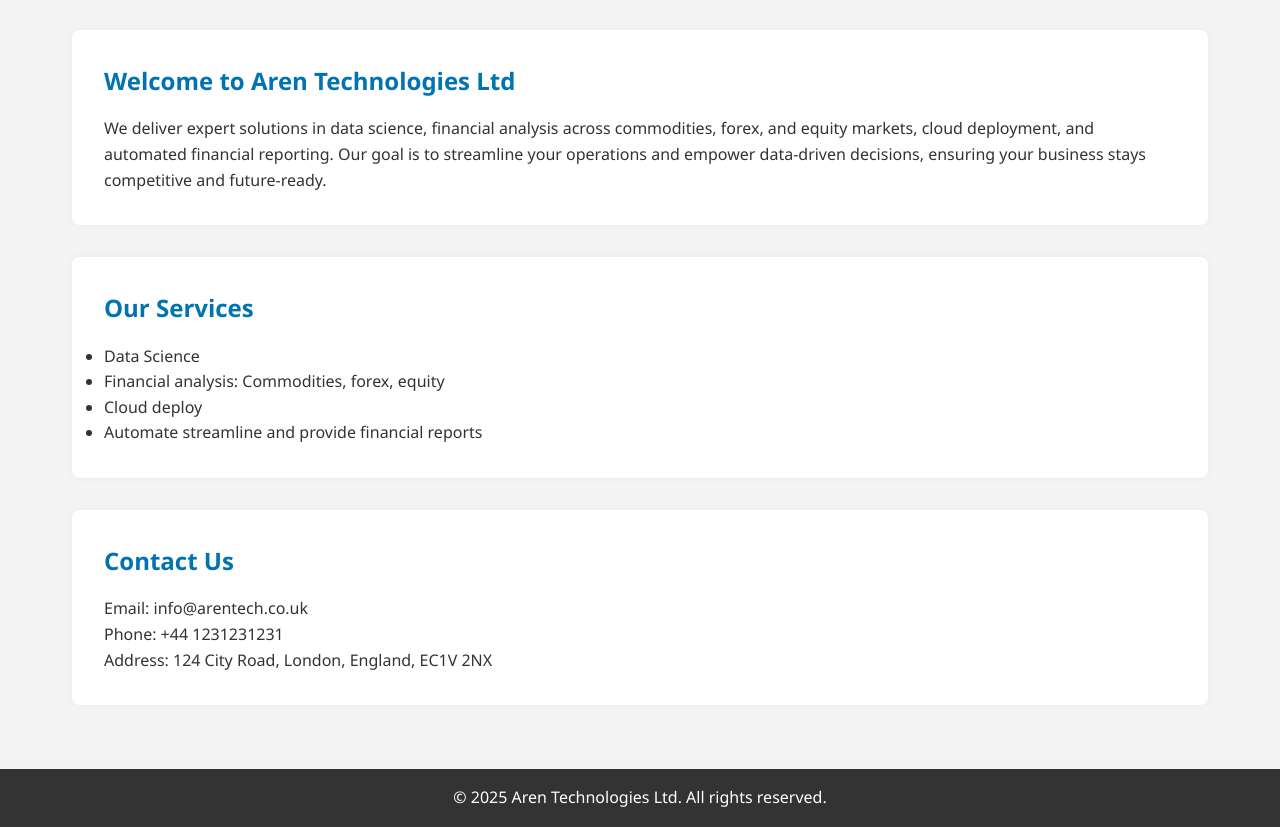
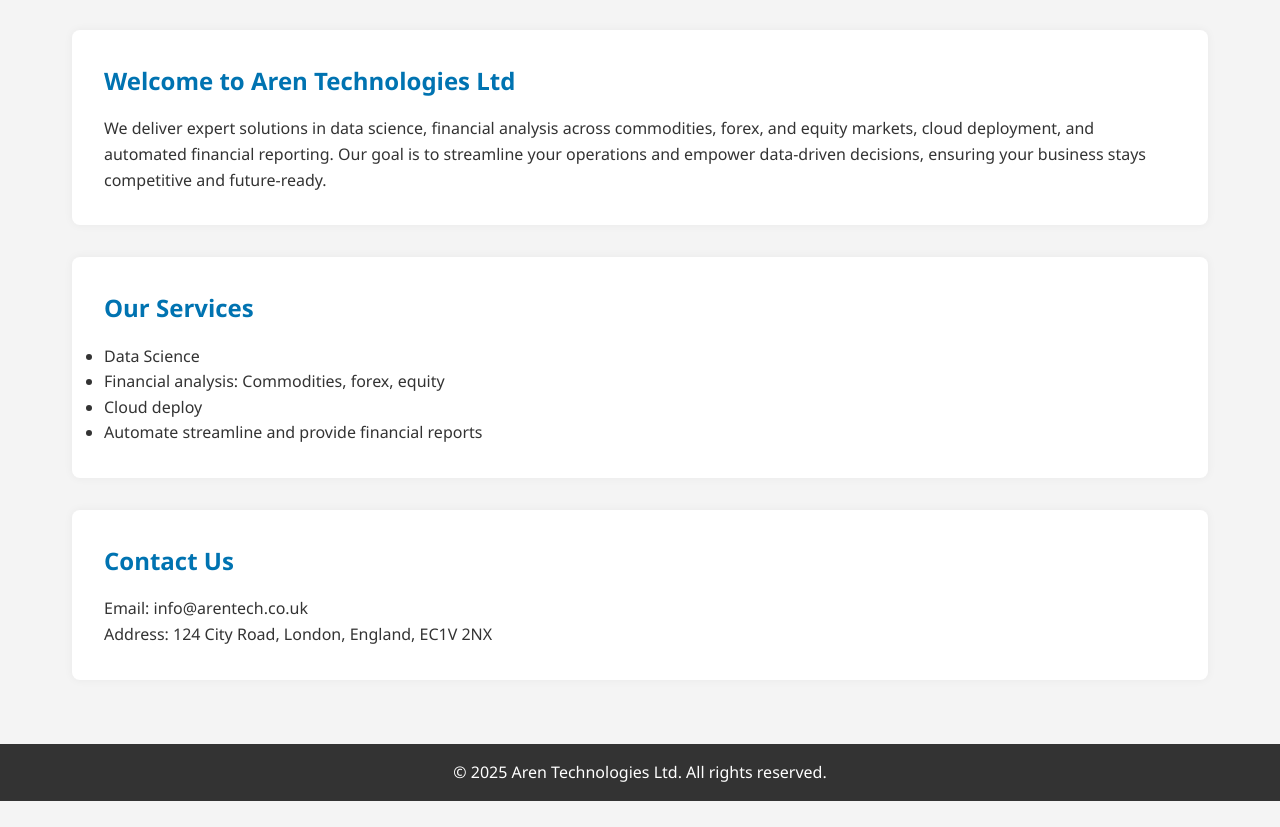
Before and after one commit to arentech89/website-demo, a plain HTML site: page index.html in a window 1280 px wide. Shown: the part 80-907 px from the top of the page. After the commit the page ends 881 px from the top, so only its background shows below. Drawn offline with Linux system fonts and the light colour scheme.

Commit message:
Update index.html

```diff
--- a/index.html
+++ b/index.html
@@ -229,7 +229,6 @@
     <section id="contact">
       <h2>Contact Us</h2>
       <p>Email: info@arentech.co.uk</p>
-      <p>Phone: +44 1231231231</p>
       <p>Address: 124 City Road, London, England, EC1V 2NX</p>
     </section>
   </div>
```
